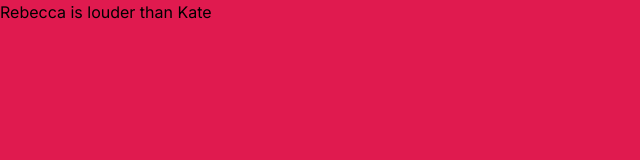
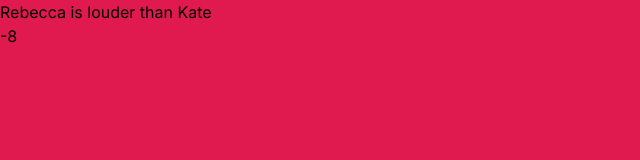
Before and after one commit to FabianTauriello/gia-trainer, a React (Vite) app: page /quiz in a window 1280 px wide. Both pictures are taken after a click on the button "Start Section". Shown: the top 160 px of the page, without its empty margins (0-640 px from the left). Built offline with nearby package versions, Linux system fonts and the light colour scheme.

Commit message:
consolidated number of components

```diff
--- a/src/components/Btn1.tsx
+++ b/src/components/Btn1.tsx
@@ -9,11 +9,12 @@ const Btn1: React.FC<{
   customCss?: string;
 }> = ({ type, text, handleClick, iconClasses, customCss = "" }) => {
   return (
-    <Link to={"/quiz"}>
-      <div className={`hover:scale-105 transition-transform p-4 rounded-lg cursor-pointer font-bold ${customCss}`}>
-        <span style={{}}>{text}</span>
-        {iconClasses && <i className={iconClasses} />}
-      </div>
+    <Link
+      to={"/quiz"}
+      className={`hover:scale-105 transition-transform p-4 rounded-lg cursor-pointer font-bold ${customCss}`}
+    >
+      <span>{text}</span>
+      {iconClasses && <i className={iconClasses} />}
     </Link>
   );
 };
--- a/src/components/QuestionContainer.tsx
+++ /dev/null
@@ -1,38 +0,0 @@
-import { useState } from "react";
-import { Question, Section } from "utils/Types";
-
-const AnswerButton = ({ text, handleClick }: { text: string; handleClick: () => void }) => {
-  return (
-    <button onClick={handleClick}>
-      <div className="p-6 border">{text}</div>
-    </button>
-  );
-};
-
-const QuestionContainer = ({ section }: { section: Section }) => {
-  const [index, setIndex] = useState(0);
-  const [showQuestion, setShowQuestion] = useState(false);
-
-  const currentQuestion = section.questions[index];
-  // const [questions, setQuestions] = useState<Question[]>(section.questions);
-
-  function handleAnswerClick() {
-    setIndex(prev => prev + 1);
-    setShowQuestion(false);
-  }
-
-  return (
-    <div onClick={() => setShowQuestion(true)} className="bg-red h-screen">
-      <div>{showQuestion ? currentQuestion.text : currentQuestion.prompt}</div>
-      {showQuestion && (
-        <div>
-          {currentQuestion.choices.map((choice, i) => (
-            <AnswerButton key={i} text={choice.text} handleClick={() => handleAnswerClick()} />
-          ))}
-        </div>
-      )}
-    </div>
-  );
-};
-
-export default QuestionContainer;
--- a/src/components/SectionContainer.tsx
+++ b/src/components/SectionContainer.tsx
@@ -1,17 +1,75 @@
-import { useState } from "react";
+import useTimer from "hooks/useTimer";
+import { useEffect, useMemo, useState } from "react";
 import { Section } from "utils/Types";
 import CustomButton from "./CustomButton";
 import QuestionContainer from "./QuestionContainer";
-import SectionLanding from "./SectionLanding";
+
+const SectionLanding = ({ section, handleStartSection }: { section: Section; handleStartSection: () => void }) => {
+  return (
+    <div>
+      <div className="py-8 px-8 bg-green">
+        <h1 className="text-4xl font-extrabold">
+          Section {section.number}: {section.title}
+        </h1>
+      </div>
+      <div className="py-8 px-8">
+        <p>{section.description}</p>
+        <p>{section.note}</p>
+      </div>
+      <CustomButton text="Start Section" handleClick={handleStartSection} customCss="ml-8" />
+    </div>
+  );
+};
 
 const SectionContainer = ({ section, handleFinishSection }: { section: Section; handleFinishSection: () => void }) => {
+  const deadline = new Date().toString()
+  const parsedDeadline = useMemo(() => Date.parse(deadline), [deadline]);
+
   const [sectionHasStarted, setSectionHasStarted] = useState(false);
+  const [index, setIndex] = useState(0);
+  const [showQuestion, setShowQuestion] = useState(false);
+  const [time, setTime] = useState(parsedDeadline - Date.now());
+
+  const currentQuestion = section.questions[index];
+
+  function handleAnswerClick() {
+    setIndex(prev => prev + 1);
+    setShowQuestion(false);
+  }
+
+  useEffect(() => {
+    const interval = setInterval(
+        () => setTime(parsedDeadline - Date.now()),
+        1000,
+    );
+
+    return () => clearInterval(interval);
+}, [])
+
 
   if (!sectionHasStarted) {
     return <SectionLanding section={section} handleStartSection={() => setSectionHasStarted(true)} />;
   }
 
-  return <QuestionContainer section={section}></QuestionContainer>;
+return(
+
+  <div onClick={() => setShowQuestion(true)} className="bg-red h-screen">
+  <div>{showQuestion ? currentQuestion.text : currentQuestion.prompt}</div>
+  {showQuestion && (
+    <div>
+      {currentQuestion.choices.map((choice, i) => (
+        <button key={i} onClick={handleAnswerClick} className="p-6 border">
+        {choice.text}
+      </button>
+      ))}
+    </div>
+  )}
+  <div>{(time / 1000) % 60}</div>
+</div>
+)
+
+
+  // return <QuestionContainer section={section} time={time}></QuestionContainer>;
 };
 
 export default SectionContainer;
--- a/src/components/SectionLanding.tsx
+++ /dev/null
@@ -1,21 +0,0 @@
-import { Section } from "utils/Types";
-import CustomButton from "./CustomButton";
-
-const SectionLanding = ({ section, handleStartSection }: { section: Section; handleStartSection: () => void }) => {
-  return (
-    <div>
-      <div className="py-8 px-8 bg-green">
-        <h1 className="text-4xl font-extrabold">
-          Section {section.number}: {section.title}
-        </h1>
-      </div>
-      <div className="py-8 px-8">
-        <p>{section.description}</p>
-        <p>{section.note}</p>
-      </div>
-      <CustomButton text="Start Section" handleClick={handleStartSection} customCss="ml-8" />
-    </div>
-  );
-};
-
-export default SectionLanding;
--- /dev/null
+++ b/src/hooks/useTimer.ts
@@ -0,0 +1,21 @@
+import { useEffect, useMemo, useState } from "react"
+
+const useTimer = ()  => {
+    const deadline = new Date().toString()
+    const parsedDeadline = useMemo(() => Date.parse(deadline), [deadline]);
+
+    const [time, setTime] = useState(parsedDeadline - Date.now());
+
+    useEffect(() => {
+        const interval = setInterval(
+            () => setTime(parsedDeadline - Date.now()),
+            1000,
+        );
+
+        return () => clearInterval(interval);
+    }, [])
+
+    return time
+}
+
+ export default useTimer
```
Also changed, not shown: 1 other file (tests, documents, lock files or other folders).
